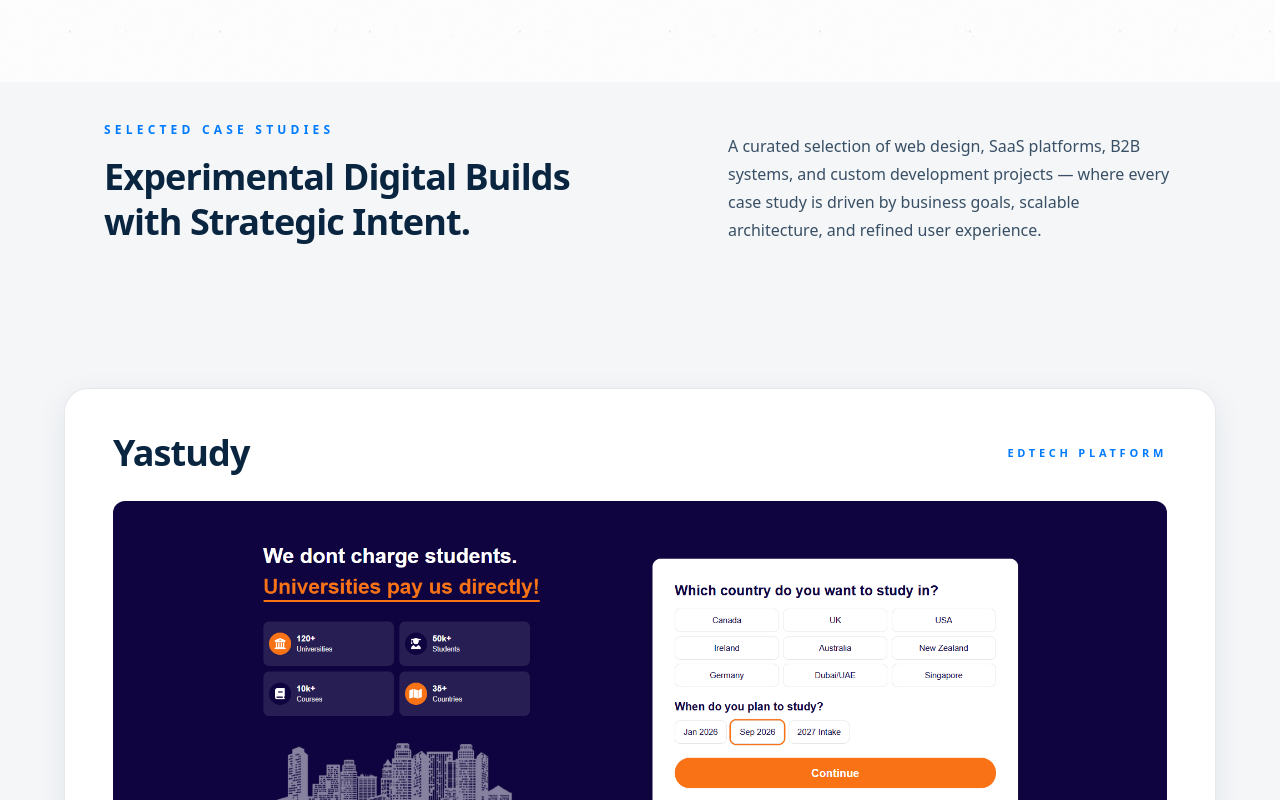
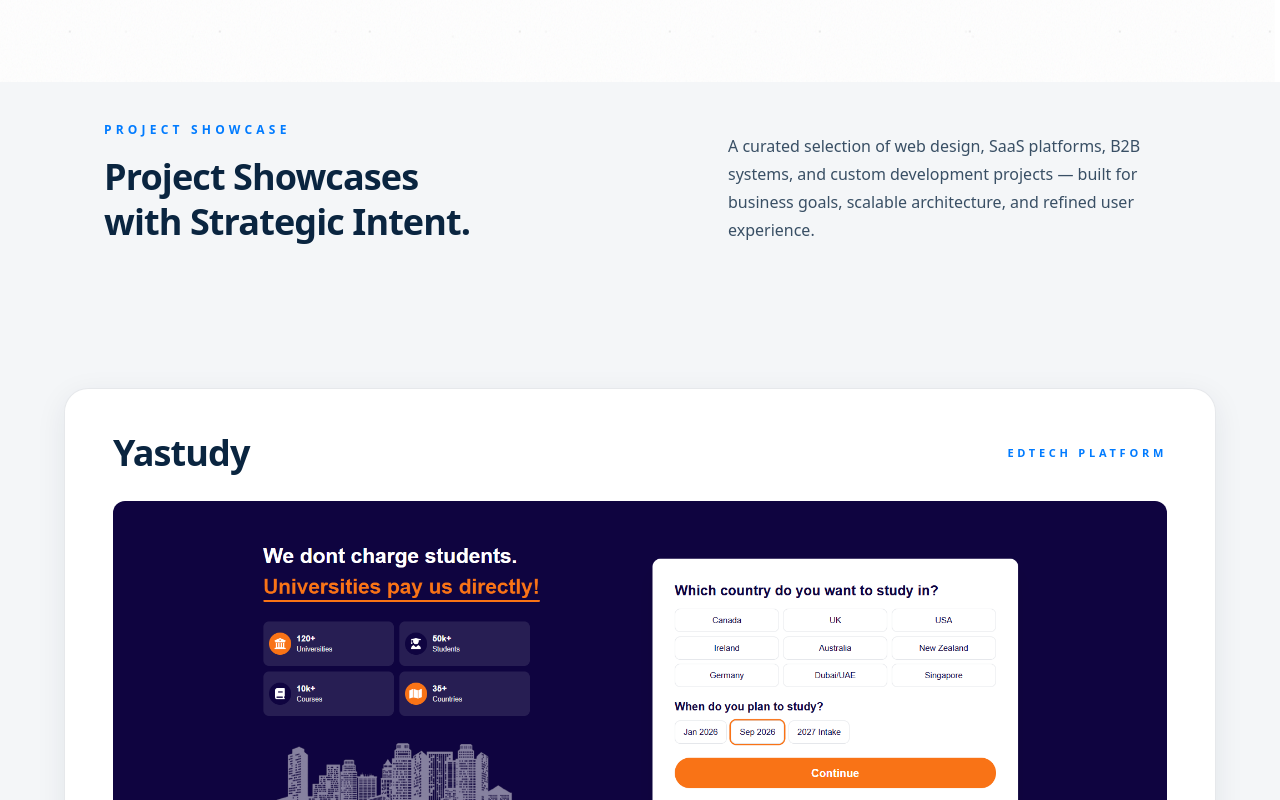
Before and after one commit to wasimfaiz/agency-website-2, a Next.js app: page / in a window 1280 px wide. Shown: the part 3040-3840 px from the top of the page. Built offline with nearby package versions, Linux system fonts and the light colour scheme; a web font is replaced by a local one.

Commit message:
updated testimonial

```diff
--- a/src/components/FeaturedProjects.tsx
+++ b/src/components/FeaturedProjects.tsx
@@ -52,16 +52,16 @@
                 <div className="mb-16 flex flex-wrap items-end justify-between gap-6">
                     <div>
                         <p className="text-xs font-bold uppercase tracking-[0.35em] text-[#007BFF]">
-                            SELECTED CASE STUDIES
+                            PROJECT SHOWCASE
                         </p>
                         <h2 className="mt-4 text-3xl font-extrabold leading-tight tracking-tight font-heading sm:text-4xl text-[#0A2540]">
-                            Experimental Digital Builds
+                            Project Showcases
                             <br />
                             with Strategic Intent.
                         </h2>
                     </div>
                     <p className="max-w-md text-sm leading-7 font-medium text-[#0A2540]/80 sm:text-base">
-                        A curated selection of web design, SaaS platforms, B2B systems, and custom development projects — where every case study is driven by business goals, scalable architecture, and refined user experience.
+                        A curated selection of web design, SaaS platforms, B2B systems, and custom development projects — built for business goals, scalable architecture, and refined user experience.
                     </p>
                 </div>
             </div>
--- a/src/components/TestimonialSection.tsx
+++ b/src/components/TestimonialSection.tsx
@@ -1,5 +1,6 @@
 "use client";
 
+import Image from "next/image";
 import { motion } from "framer-motion";
 
 const testimonials = [
@@ -8,18 +9,21 @@
       "Setzet completely transformed our online presence. Our conversion rate increased by 40% in the first month. The best agency we've worked with.",
     author: "Aastha Sharma",
     role: "Brand Manager, Yastudy",
+    image: "/images/ropa-roy.jpg",
   },
   {
     quote:
       "The team at Setzet understood our complex SaaS product and distilled it into a beautiful, high-converting digital experience.",
     author: "Rajdeep Singh",
     role: "Founder, Zenfora Food",
+    image: "/images/r.k-singh.jpeg",
   },
   {
     quote:
       "Fast, responsive, and incredibly talented. They delivered our web application ahead of schedule and the code quality is exceptional.",
     author: "Sagar ",
     role: "Digital Marketing Head, Uncle Makhana",
+    image: "/images/sagar-singh.jpg",
   },
 ];
 
@@ -75,9 +79,22 @@
                 "{testimonial.quote}"
               </p>
             </div>
-            <div>
-              <p className="font-bold text-[#0A2540]">{testimonial.author}</p>
-              <p className="text-sm font-semibold text-[#007BFF] mt-1">{testimonial.role}</p>
+            <div className="flex items-center gap-4">
+              <div className="relative h-12 w-12 overflow-hidden rounded-full border border-[#0A2540]/10 bg-[#F4F6F8]">
+                <Image
+                  fill
+                  src={testimonial.image}
+                  alt={`${testimonial.author} portrait`}
+                  className="object-cover"
+                  sizes="48px"
+                />
+              </div>
+              <div>
+                <p className="font-bold text-[#0A2540]">{testimonial.author}</p>
+                <p className="mt-1 text-sm font-semibold text-[#007BFF]">
+                  {testimonial.role}
+                </p>
+              </div>
             </div>
           </div>
         ))}
```
